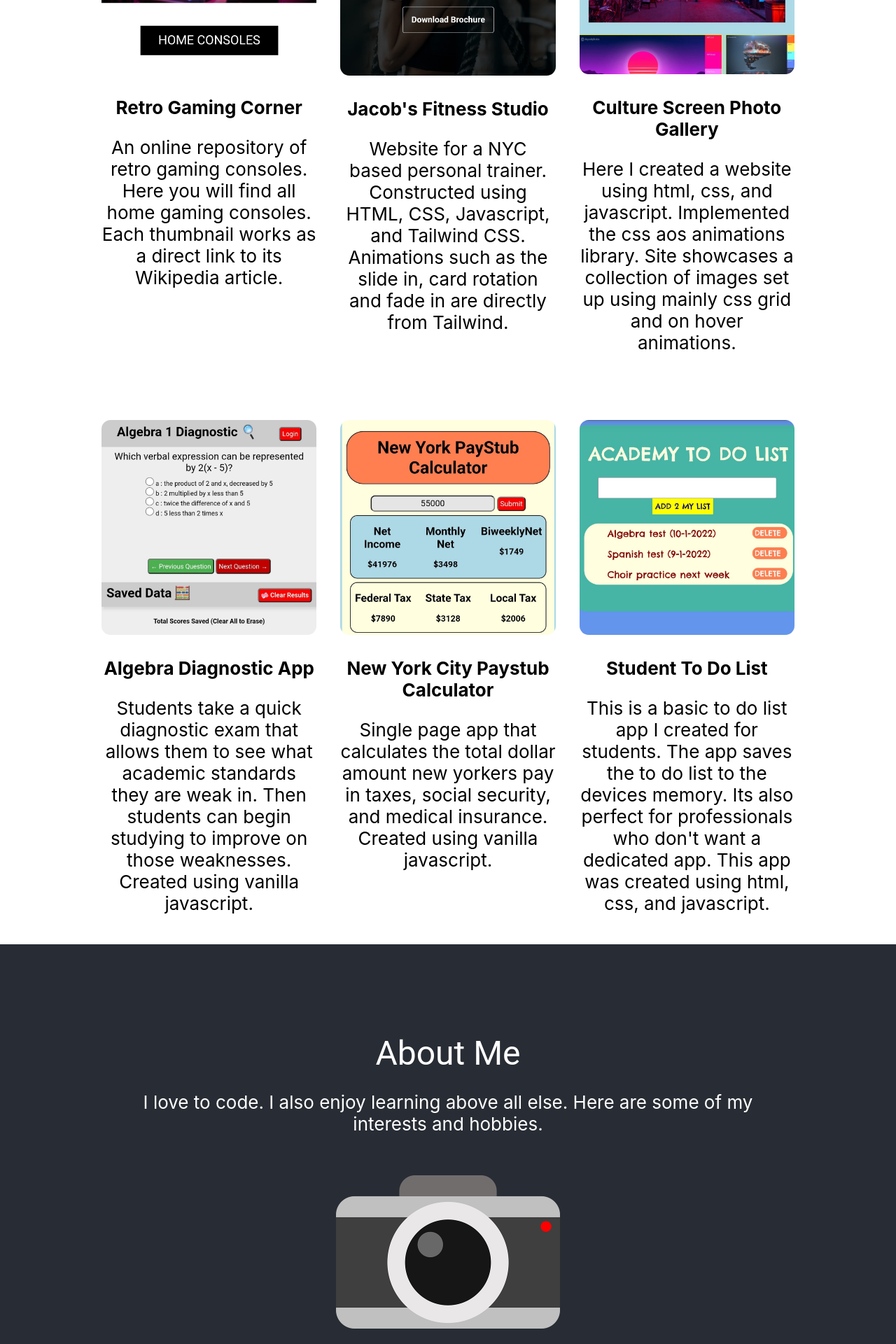
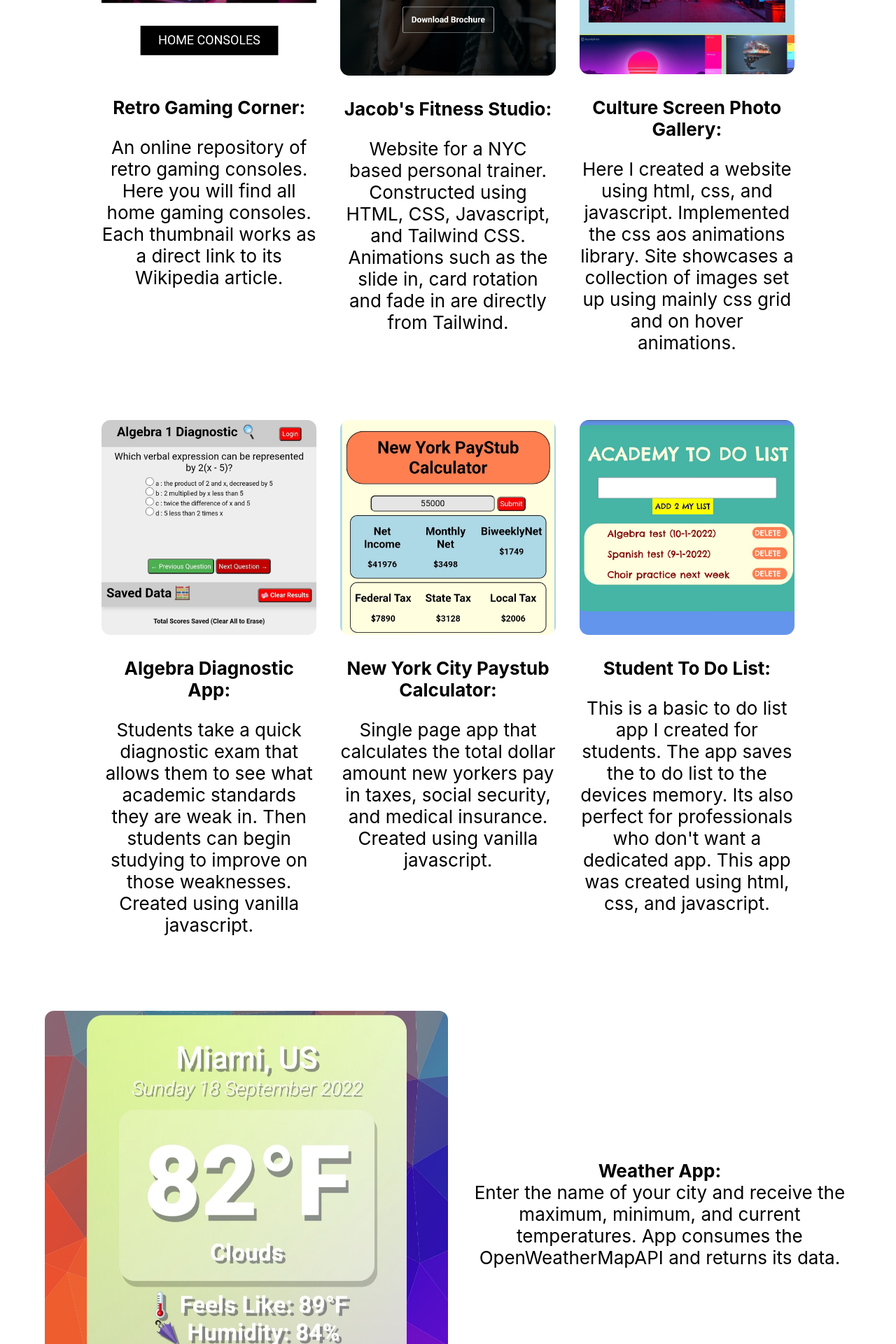
Before and after one commit to Perez-Thomas/thomas-perez-port, a React (Create React App) app: page / in a window 1280 px wide. Shown: the part 2160-4080 px from the top of the page at 70% size. Built offline with nearby package versions, Linux system fonts and the light colour scheme.

Commit message:
added weather app to portfolio
added weather app to portfolio

```diff
--- a/src/App.css
+++ b/src/App.css
@@ -160,6 +160,14 @@ input {
   place-items: center;
 }
 
+@media screen and (max-width: 600px) {
+  .firstProject {
+    display: grid;
+    grid-template-columns: 1fr;
+    padding-bottom: 5%;
+  }
+}
+
 .firstProjectDescription {
   padding-left: 5%;
   color: black;
--- a/src/App.js
+++ b/src/App.js
@@ -19,6 +19,7 @@ import JacobsFitnessImg from "./images/3.jacobs-fitness-studio.jpg";
 import PayStubCalculatorImg from "./images/4.paystub-calculator.jpg";
 import CultureScreenPhotosImg from "./images/5.culture-screen-photography.jpg";
 import ToDoListAppImg from "./images/7.todolistapp.jpg";
+import WeatherAppImg from "./images/8. weather-app.jpg";
 import Photography from "./images/photography.jpg";
 import Videography from "./images/videography.jpg";
 import Camera from "./images/camera.png";
@@ -120,7 +121,6 @@ function App() {
           <a href="./documents/resumeThomasPerez.pdf" download={Resume}>
             <Button
               // <a href="path_to_file" download="proposed_file_name">Download</a>
-
               startIcon={<YouTubeIcon />}
               size="large"
               variant="contained"
@@ -161,7 +161,7 @@ function App() {
               </a>
               <p>
                 <p>
-                  <b>Retro Gaming Corner</b>
+                  <b>Retro Gaming Corner:</b>
                 </p>
                 An online repository of retro gaming consoles. Here you will
                 find all home gaming consoles. Each thumbnail works as a direct
@@ -178,7 +178,7 @@ function App() {
               </a>
               <p>
                 <p>
-                  <b>Jacob's Fitness Studio</b>
+                  <b>Jacob's Fitness Studio:</b>
                 </p>
                 Website for a NYC based personal trainer. Constructed using
                 HTML, CSS, Javascript, and Tailwind CSS. Animations such as the
@@ -195,7 +195,7 @@ function App() {
               </a>
               <p>
                 <p>
-                  <b>Culture Screen Photo Gallery</b>
+                  <b>Culture Screen Photo Gallery:</b>
                 </p>
                 Here I created a website using html, css, and javascript.
                 Implemented the css aos animations library. Site showcases a
@@ -213,7 +213,7 @@ function App() {
                 />
               </a>
               <p>
-                <b>Algebra Diagnostic App</b>
+                <b>Algebra Diagnostic App:</b>
               </p>
               <p>
                 Students take a quick diagnostic exam that allows them to see
@@ -232,7 +232,7 @@ function App() {
               </a>
               <p>
                 <p>
-                  <b>New York City Paystub Calculator</b>
+                  <b>New York City Paystub Calculator:</b>
                 </p>
                 Single page app that calculates the total dollar amount new
                 yorkers pay in taxes, social security, and medical insurance.
@@ -245,7 +245,7 @@ function App() {
               </a>
               <p>
                 <p>
-                  <b>Student To Do List</b>
+                  <b>Student To Do List:</b>
                 </p>
                 This is a basic to do list app I created for students. The app
                 saves the to do list to the devices memory. Its also perfect for
@@ -254,6 +254,22 @@ function App() {
               </p>
             </div>
           </div>
+          {/*  */}
+          <div className="firstProject">
+            <div class="BannerImage">
+              <img src={WeatherAppImg} alt="logo" className="ProjectImage" />
+            </div>
+            <div className="firstProjectDescription">
+              <div className="firstAppTitle">
+                <b>Weather App:</b>
+              </div>{" "}
+              Enter the name of your city and receive the maximum, minimum, and
+              current temperatures. App consumes the OpenWeatherMapAPI and
+              returns its data.
+            </div>
+          </div>
+          {/*  */}
+
           {/*
           <div className="firstProject">
             <div class="BannerImage">
@@ -268,7 +284,6 @@ function App() {
               sleep you had.
             </div>
           </div>
-
           <div className="firstProject">
             <div className="firstProjectDescription">
               <div className="firstAppTitle">Paystub Calculator</div>I made this
@@ -279,7 +294,6 @@ function App() {
                 <img src={BannerImage} alt="logo" className="ProjectImage" />
             </div>
           </div>
-
           <div className="firstProject">
             <div class="BannerImage">
                 <img src={BannerImage} alt="logo" className="ProjectImage" />
@@ -290,7 +304,6 @@ function App() {
               how much they were paying in taxes and benefits.
             </div>
           </div>
-
           <div className="firstProject">
             <div className="firstProjectDescription">
               <div className="firstAppTitle">Paystub Calculator</div>I made this
@@ -379,7 +392,6 @@ function App() {
           </p>
           <p>EMAIL: PerezWebDevelopment@gmail.com</p>
           <p>PHONE: 904-834-1399</p>
-          {/* <p>115 Tidecrest Pkwy, Ponte Vedra, FL</p> */}
         </div>
       </header>
 
```
Also changed, not shown: src/images/8. weather-app.jpg (added).
